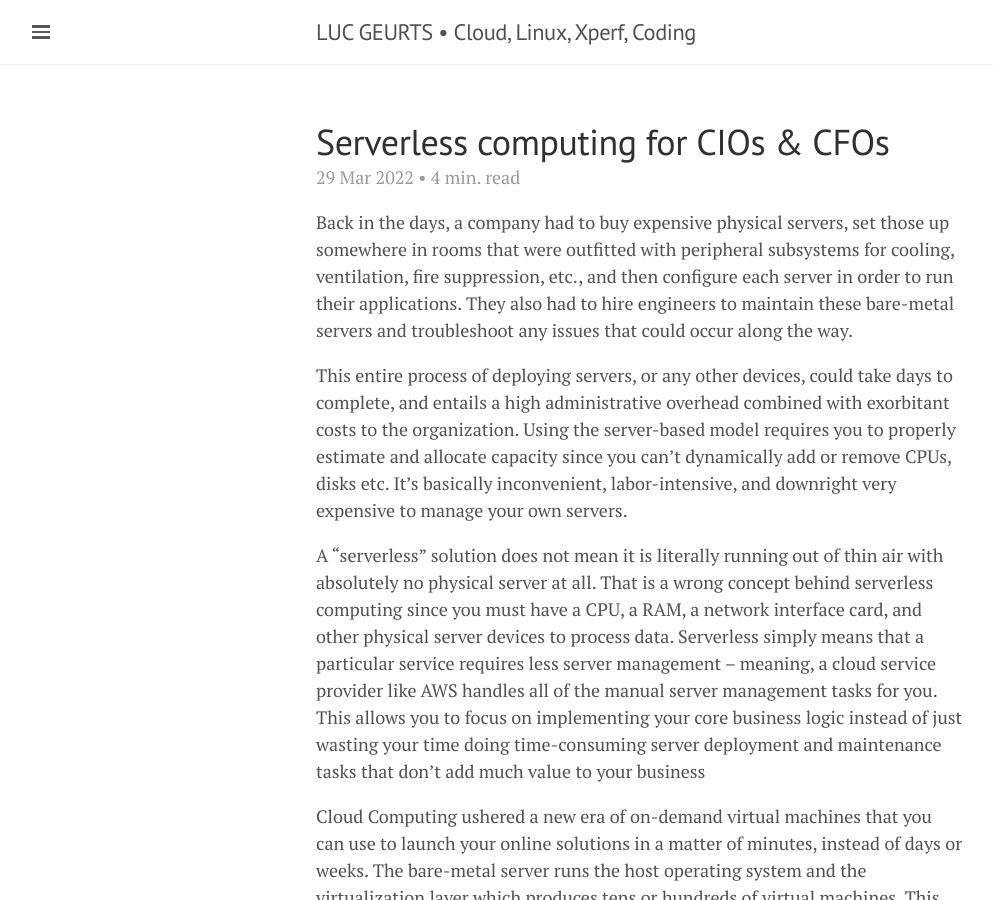
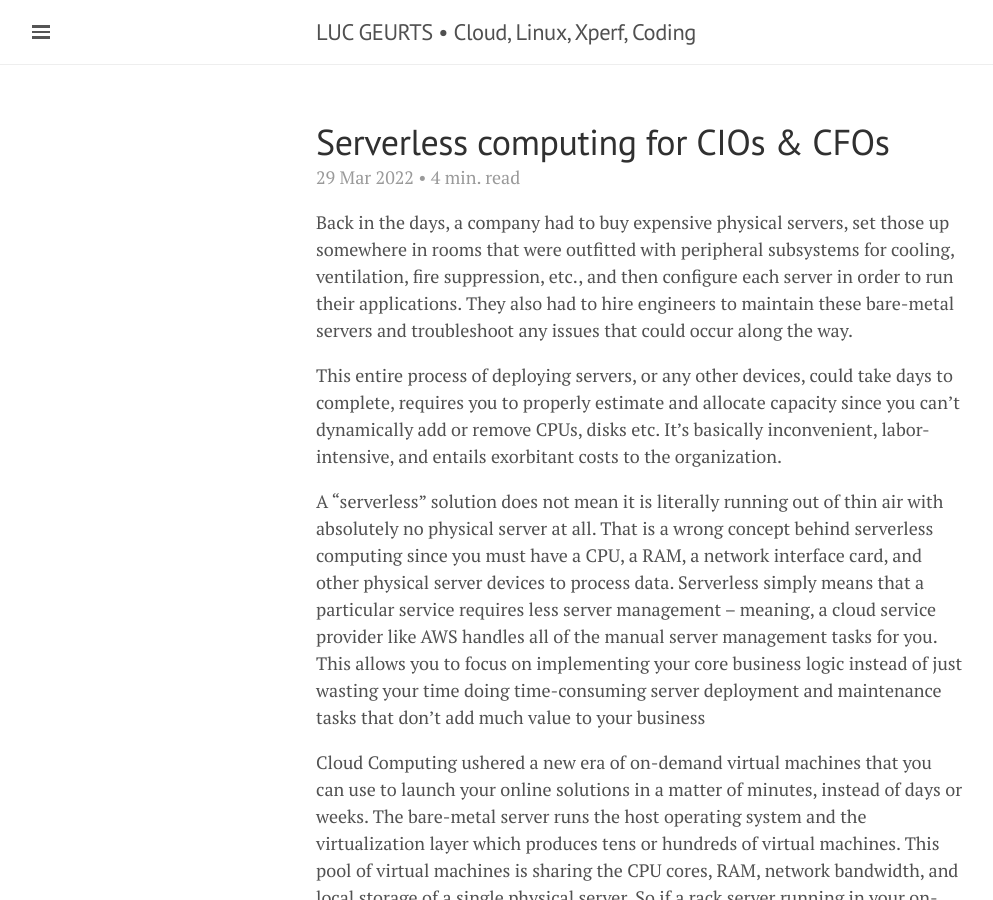
Before and after one commit to lgeurts/lgeurts.github.io, a Jekyll site: the page built from _posts/2022-03-29-what-is-serverless-computing.md, in a window 1280 px wide and 900 px high. Shown: the whole window, without its empty margins (0-993 px from the left). Built offline with Jekyll 4.4.1, drawn with Linux system fonts in a browser that asks for light colours; nearby versions of some CDN libraries; comment, search, counter and statistics services are not loaded.

Commit message:
Update 2022-03-29-what-is-serverless-computing.md

```diff
--- a/_posts/2022-03-29-what-is-serverless-computing.md
+++ b/_posts/2022-03-29-what-is-serverless-computing.md
@@ -11,7 +11,7 @@
 
 Back in the days, a company had to buy expensive physical servers, set those up somewhere in rooms that were outfitted with peripheral subsystems for cooling, ventilation, fire suppression, etc., and then configure each server in order to run their applications. They also had to hire engineers to maintain these bare-metal servers and troubleshoot any issues that could occur along the way.
 
-This entire process of deploying servers, or any other devices, could take days to complete, and entails a high administrative overhead combined with exorbitant costs to the organization. Using the server-based model requires you to properly estimate and allocate capacity since you can't dynamically add or remove CPUs, disks etc. It’s basically inconvenient, labor-intensive, and downright very expensive to manage your own servers.
+This entire process of deploying servers, or any other devices, could take days to complete, requires you to properly estimate and allocate capacity since you can't dynamically add or remove CPUs, disks etc. It’s basically inconvenient, labor-intensive, and entails exorbitant costs to the organization.
 
 A “serverless” solution does not mean it is literally running out of thin air with absolutely no physical server at all. That is a wrong concept behind serverless computing since you must have a CPU, a RAM, a network interface card, and other physical server devices to process data. Serverless simply means that a particular service requires less server management – meaning, a cloud service provider like AWS handles all of the manual server management tasks for you. This allows you to focus on implementing your core business logic instead of just wasting your time doing time-consuming server deployment and maintenance tasks that don’t add much value to your business
 
```
